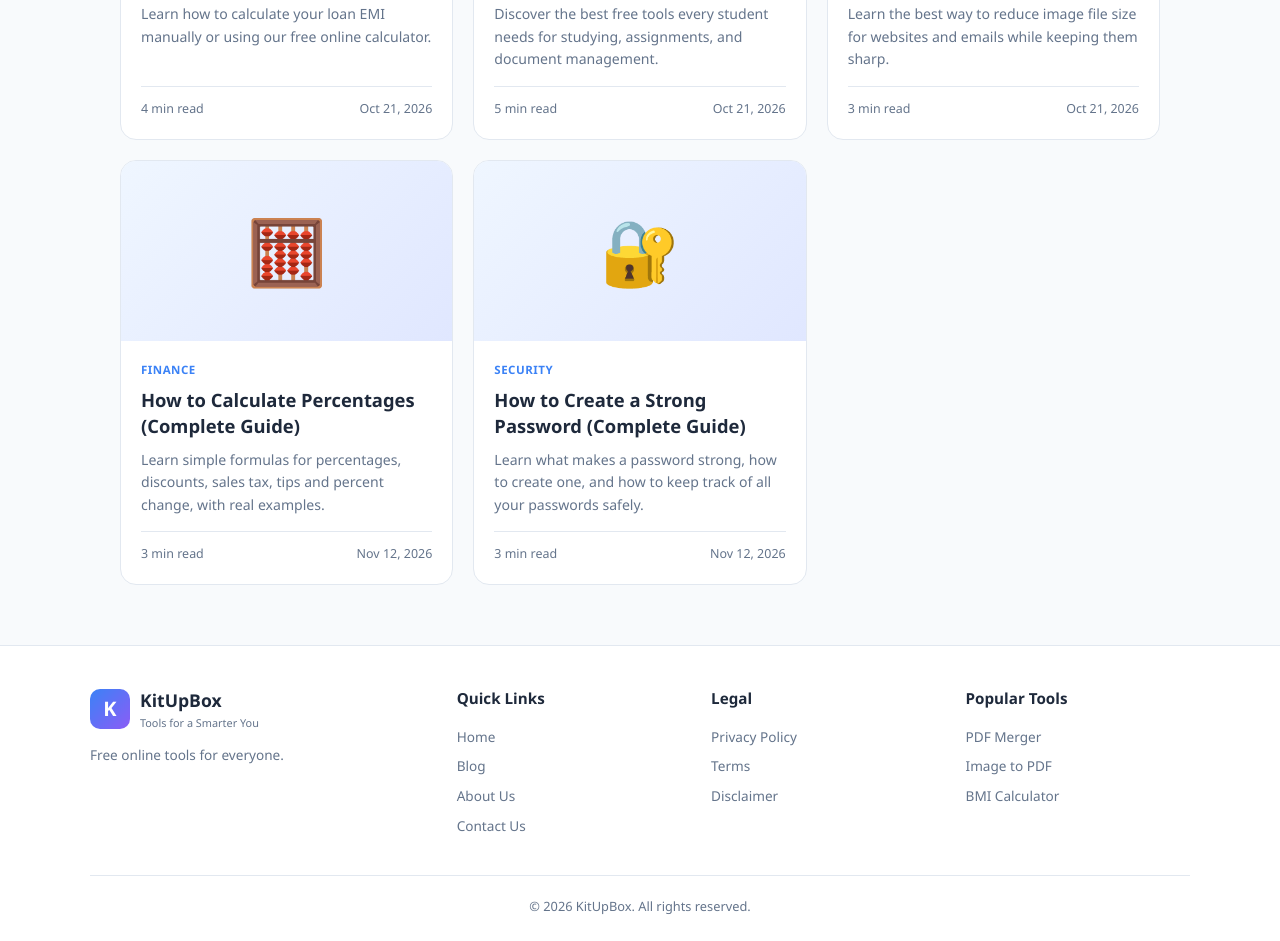
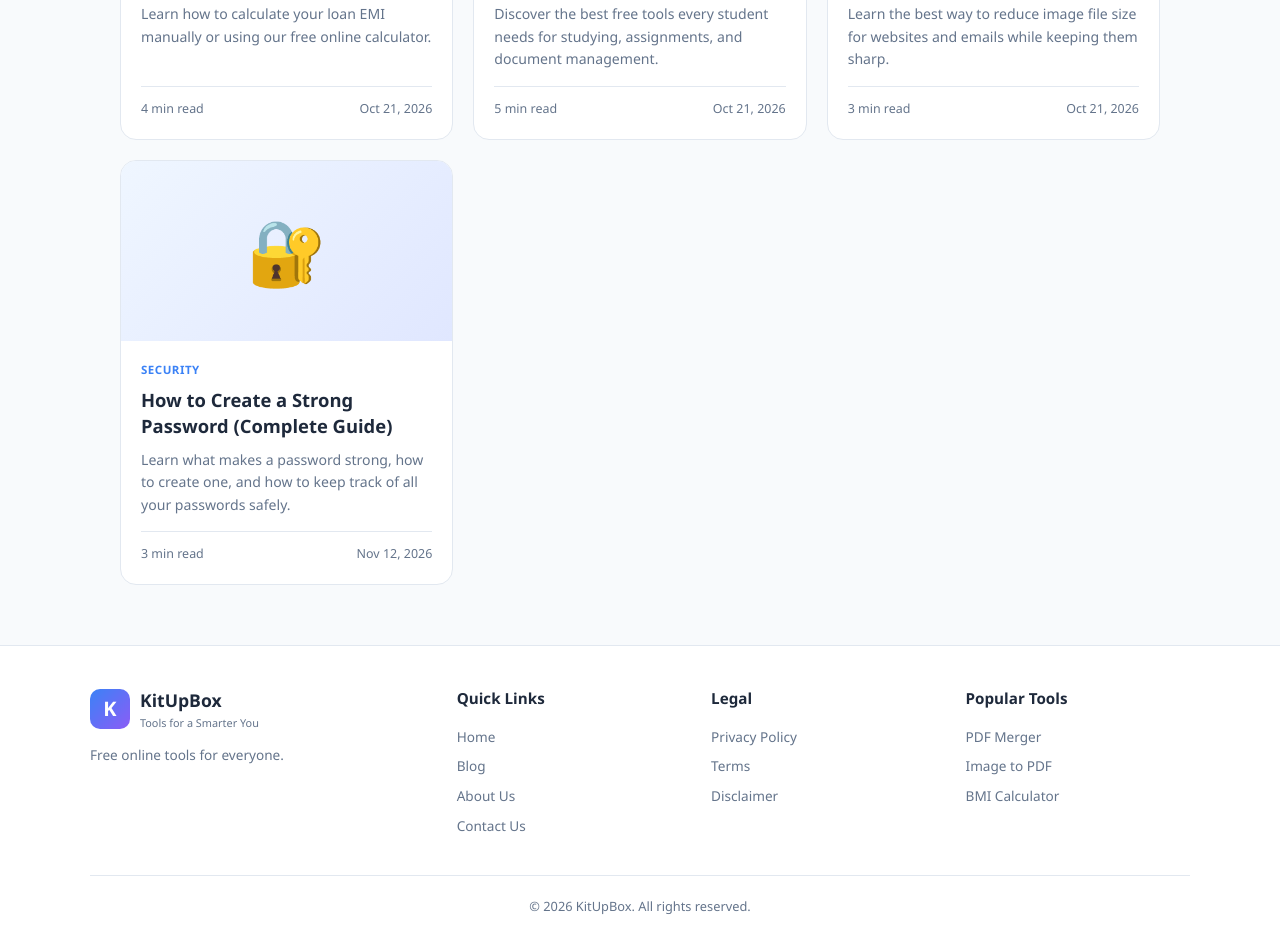
Before and after one commit to dayfunnyvideo-cell/kitupbox, a website: page blog.html in a window 1280 px wide. Shown: the part 1013-1954 px from the top of the page. Drawn offline with Linux system fonts and the light colour scheme.

Commit message:
Update blog.html

```diff
--- a/blog.html
+++ b/blog.html
@@ -160,21 +160,8 @@
   </div>
 </a>
 
-<!-- ARTICLE 7 (Percentages) -->
-<a href="/how-to-calculate-percentages.html" class="blog-card">
-  <div class="blog-img">🧮</div>
-  <div class="blog-content">
-    <div class="blog-tag">Finance</div>
-    <h3 class="blog-title">How to Calculate Percentages (Complete Guide)</h3>
-    <p class="blog-desc">Learn simple formulas for percentages, discounts, sales tax, tips and percent change, with real examples.</p>
-    <div class="blog-meta">
-      <span>3 min read</span>
-      <span>Nov 12, 2026</span>
-    </div>
-  </div>
-</a>
 
-<!-- ARTICLE 8 (Password) -->
+<!-- ARTICLE 7 (Password) -->
 <a href="/how-to-create-a-strong-password.html" class="blog-card">
   <div class="blog-img">🔐</div>
   <div class="blog-content">
```
